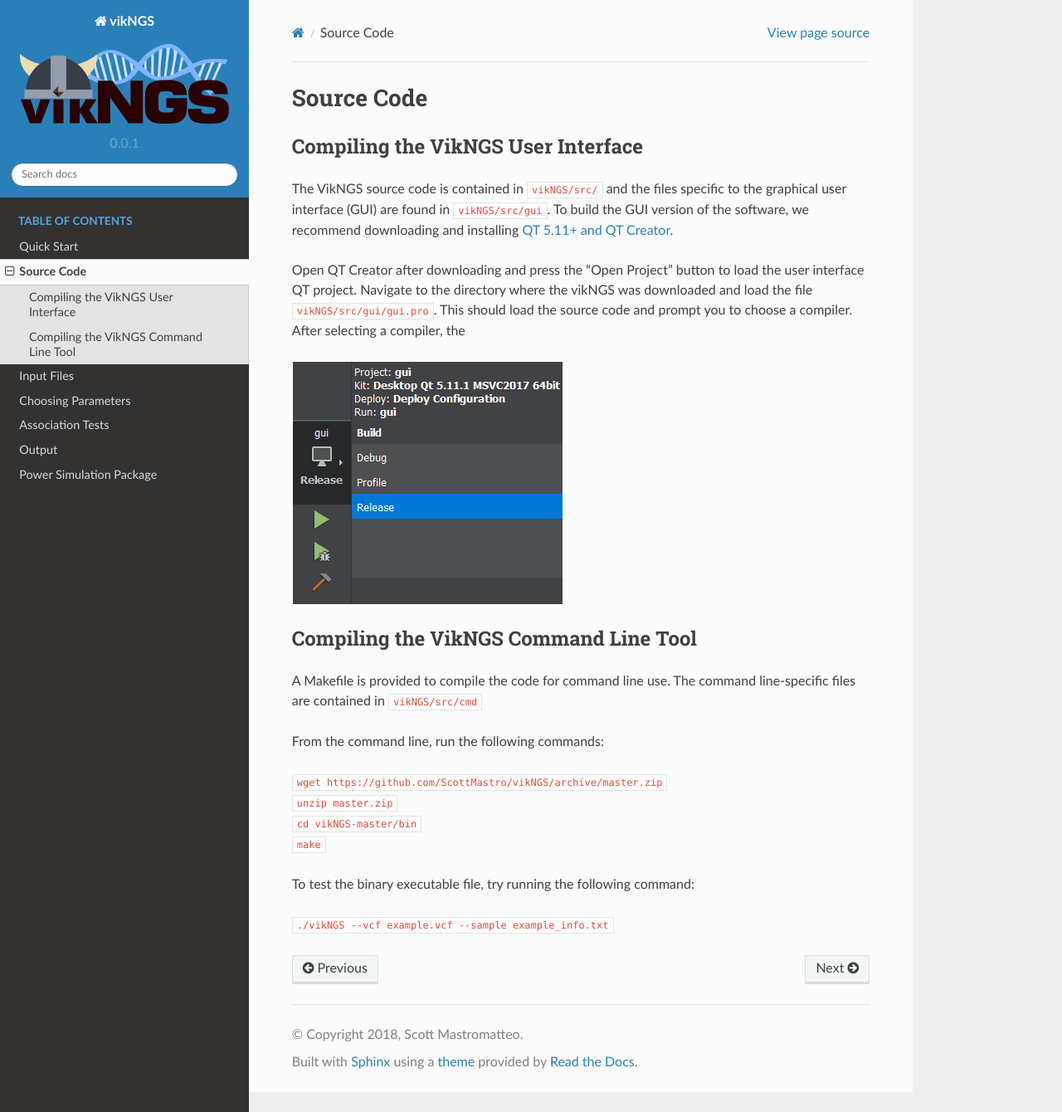
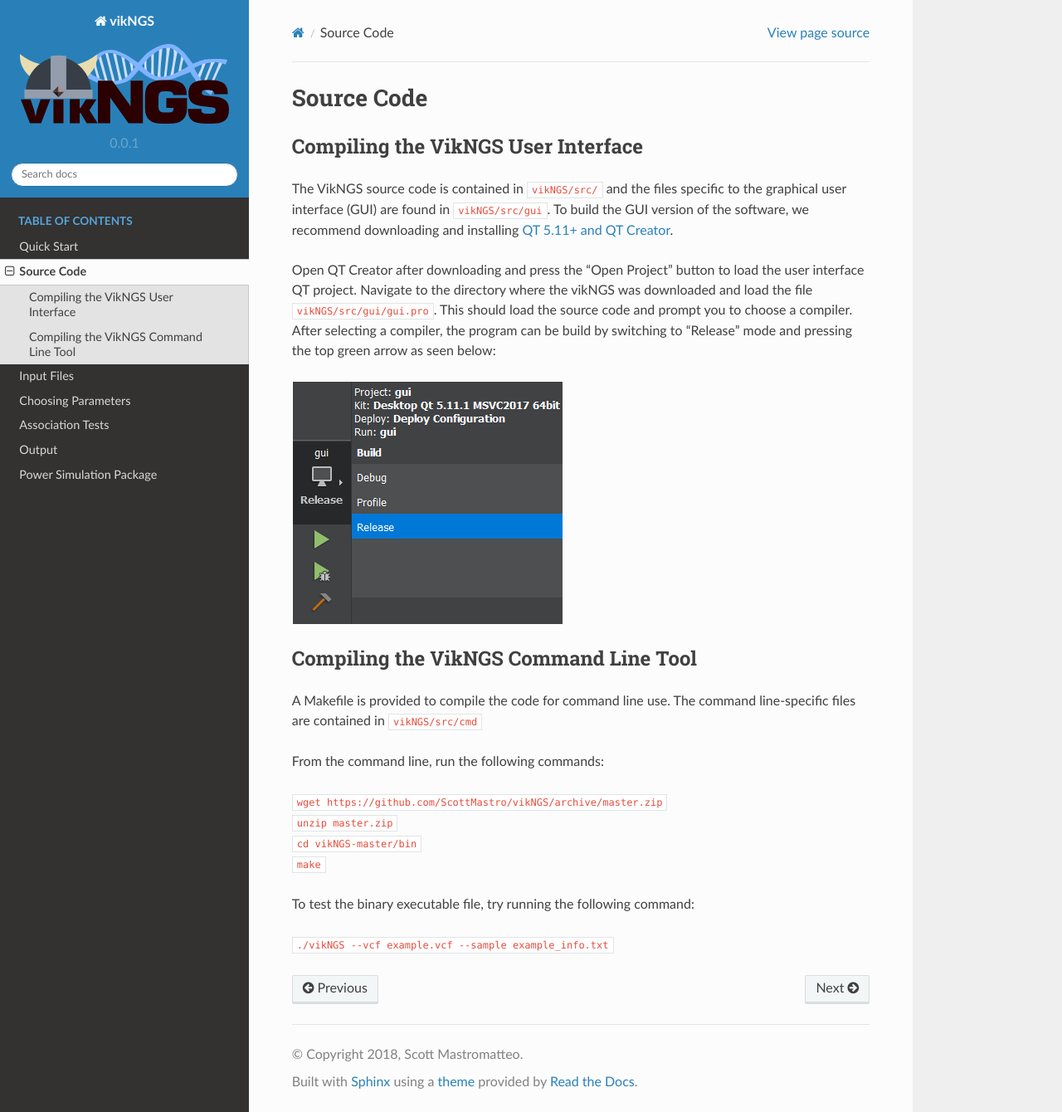
Before and after one commit to ScottMastro/vikngsdocs, a Sphinx documentation site: the page built from source/source_code.rst, in a window 1280 px wide and 1340 px high. Shown: the whole window at 83% size. Built offline with Sphinx 7.4.7 and the Read the Docs theme 2.0.0, drawn with Linux system fonts in a browser that asks for light colours.

Commit message:
Update source_code.rst

```diff
--- a/source/source_code.rst
+++ b/source/source_code.rst
@@ -8,7 +8,7 @@
 
 The VikNGS source code is contained in ``vikNGS/src/`` and the files specific to the graphical user interface (GUI) are found in ``vikNGS/src/gui``. To build the GUI version of the software, we recommend downloading and installing `QT 5.11+ and QT Creator <http://doc.qt.io/qt-5/index.html>`_.
 
-Open QT Creator after downloading and press the "Open Project" button to load the user interface QT project. Navigate to the directory where the vikNGS was downloaded and load the file ``vikNGS/src/gui/gui.pro``. This should load the source code and prompt you to choose a compiler. After selecting a compiler, the
+Open QT Creator after downloading and press the "Open Project" button to load the user interface QT project. Navigate to the directory where the vikNGS was downloaded and load the file ``vikNGS/src/gui/gui.pro``. This should load the source code and prompt you to choose a compiler. After selecting a compiler, the program can be build by switching to "Release" mode and pressing the top green arrow as seen below:
 
 .. figure:: resources/qt_build.png
    :target: source_code.html
```
